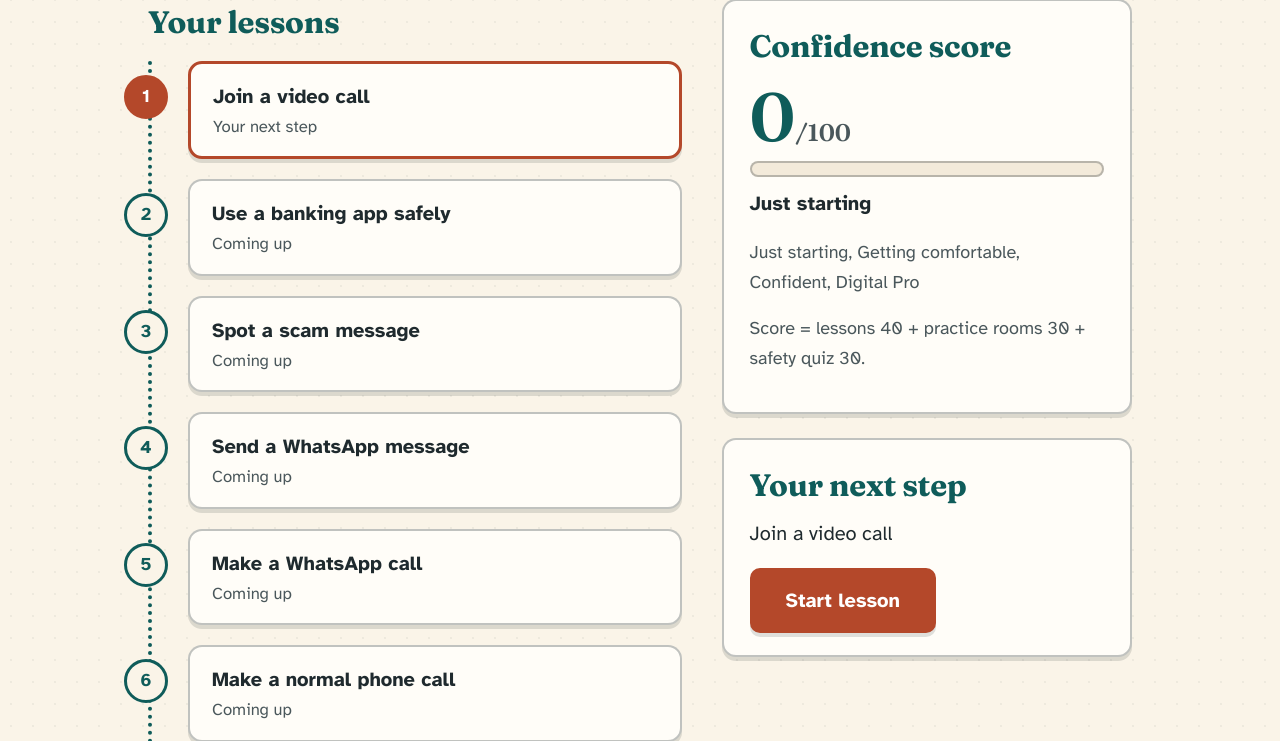
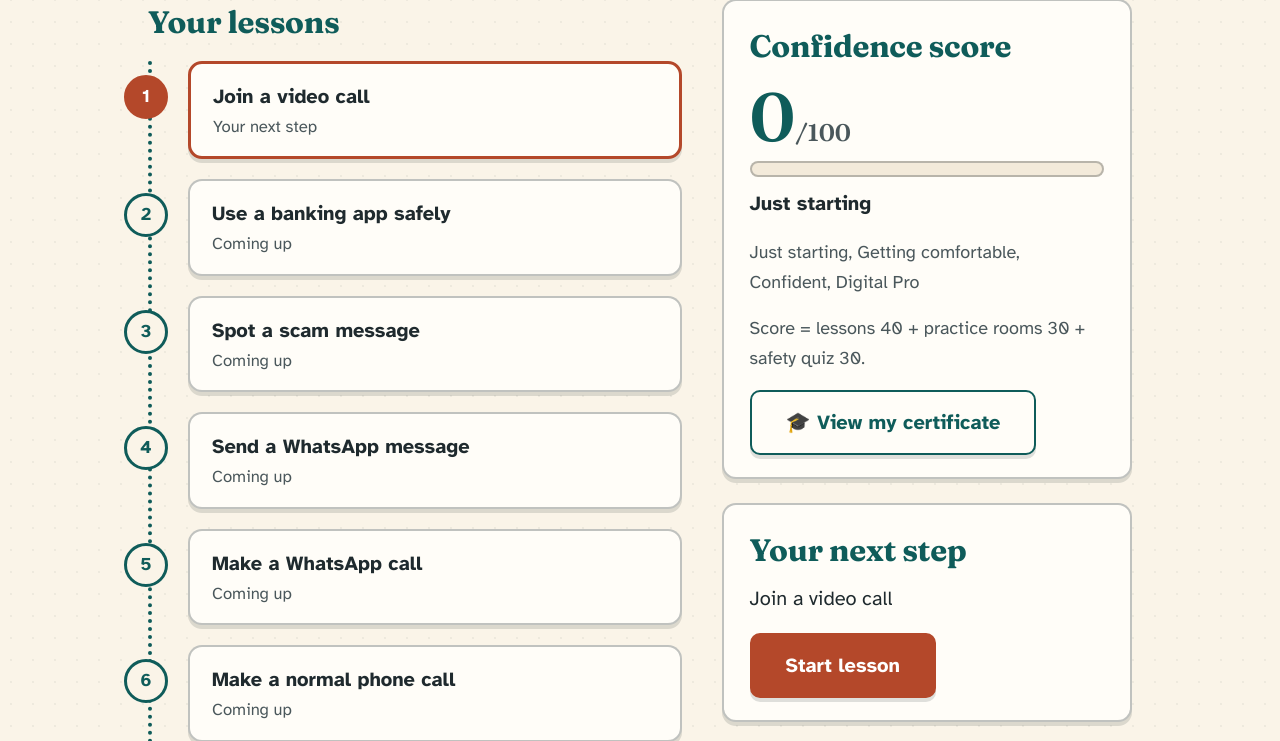
Before and after one commit to RidaEman18/hackathon, a Flask app: page /path in a window 1280 px wide. Shown: the part 561-1302 px from the top of the page. Run offline with Flask 3, Linux system fonts and the light colour scheme; the visitor is signed in with stand-in values (Sample User, id 1); data comes from the database, SQL or seed files in the repository; data that the repository does not hold is empty.

Commit message:
Link certificate from the dashboard

```diff
--- a/templates/dashboard.html
+++ b/templates/dashboard.html
@@ -44,6 +44,7 @@
       <p><strong>{{ p.level }}</strong></p>
       <p class="muted">Just starting, Getting comfortable, Confident, Digital Pro</p>
       <p class="muted">Score = lessons 40 + practice rooms 30 + safety quiz 30.</p>
+      <a class="btn alt" href="/certificate">🎓 View my certificate</a>
     </div>
     <div class="panel">
       <h2>Your next step</h2>
```
